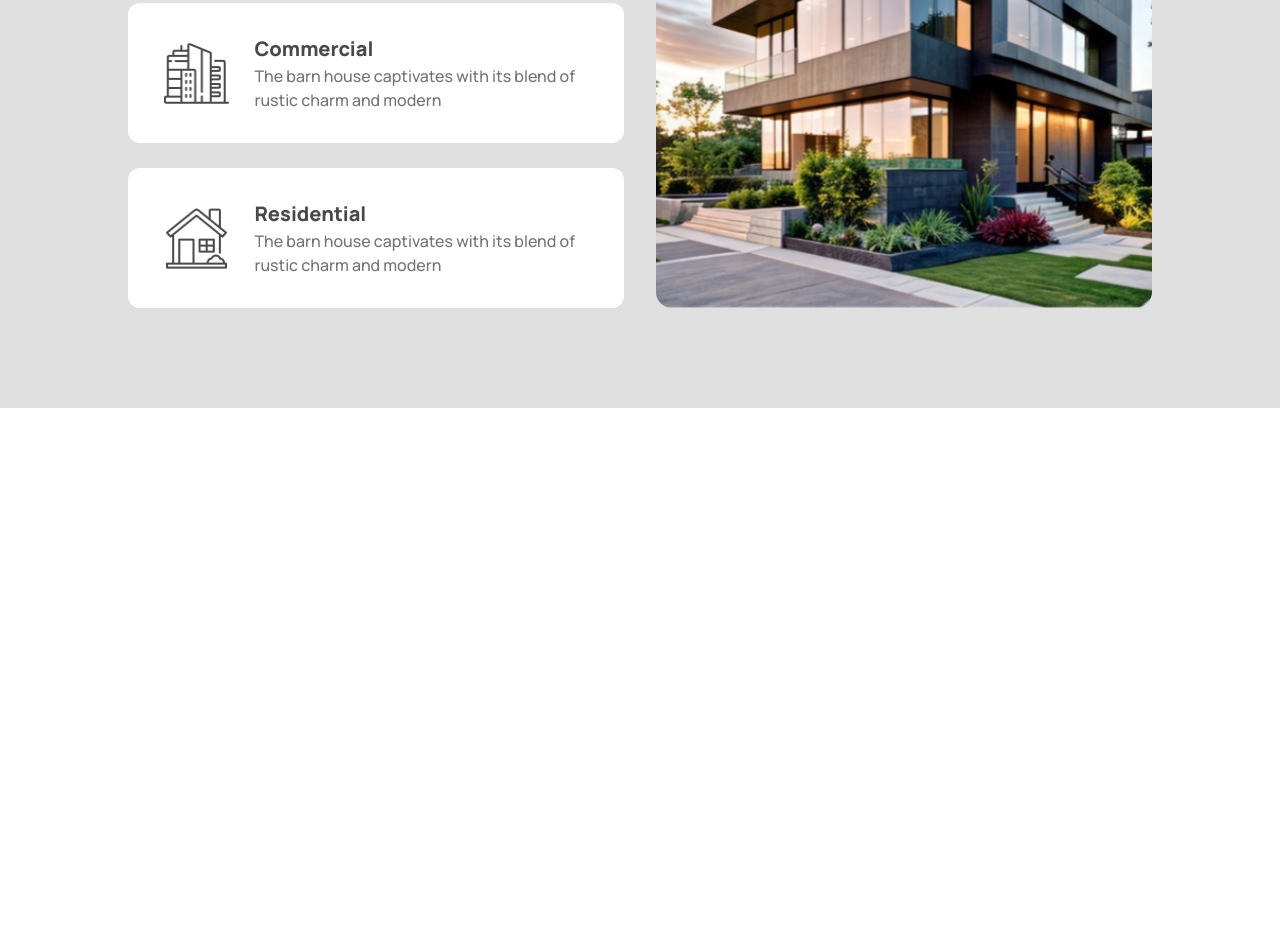
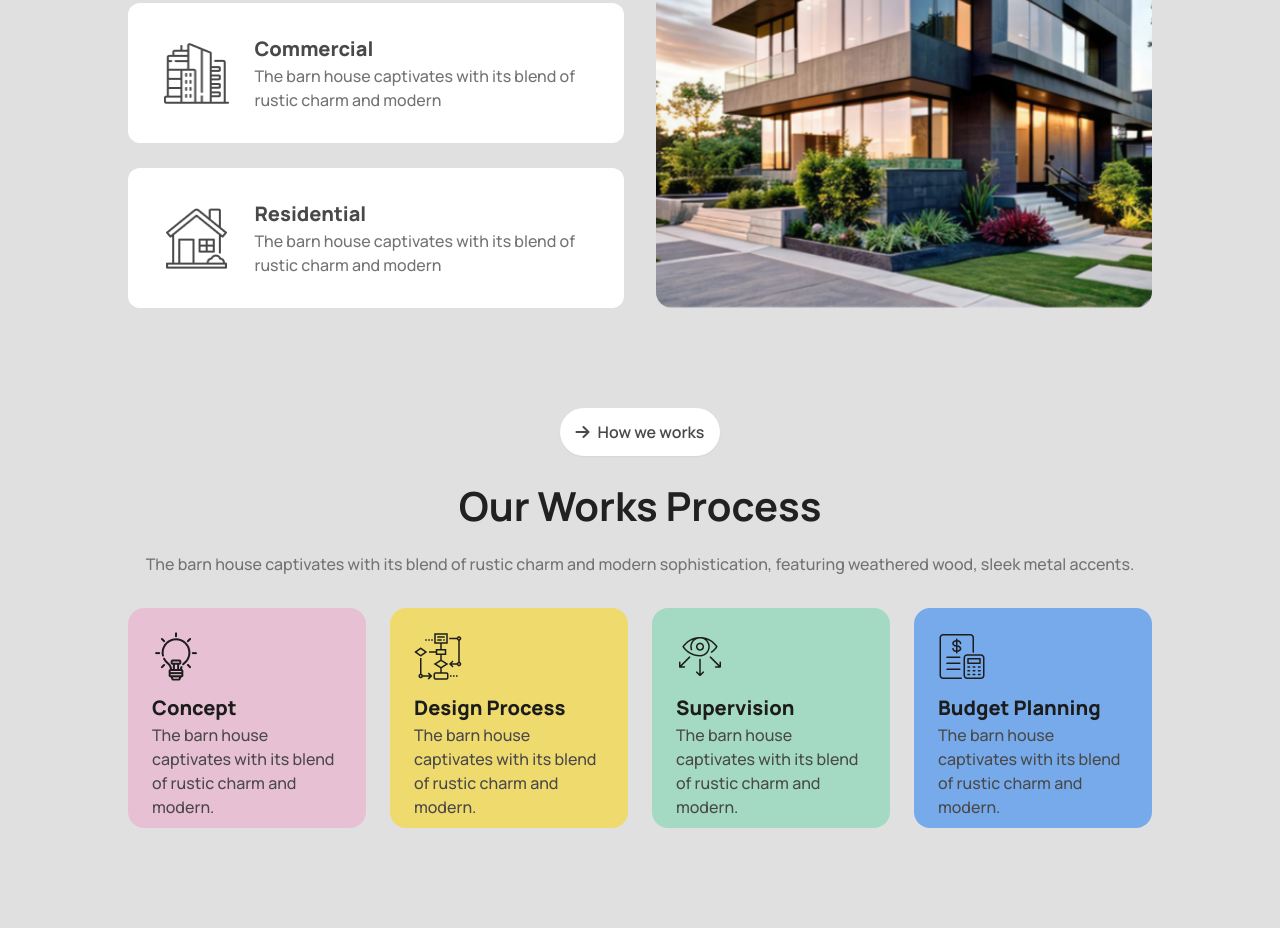
Before and after one commit to jobayerimtiaz/architect-a-3, a plain HTML site: page index.html in a window 1280 px wide. Shown: the part 1236-2164 px from the top of the page. Before the commit the page ends 1644 px from the top, so only its background shows below. Drawn offline with nearby package versions, Linux system fonts and the light colour scheme.

Commit message:
work process section

```diff
--- a/index.html
+++ b/index.html
@@ -137,6 +137,60 @@
             </div>
 
         </section>
+        <!-- works process section -->
+        <section class="bg-[#E0E0E0] w-full">
+            <div class="md:pb-[80px] pb-[5px]">
+                <div class="flex justify-center items-center">
+                    <button class="btn bg-white rounded-3xl border-none text-[1rem] text-[#494949]"><i
+                            class="fa-solid fa-arrow-right"></i> How we works</button>
+                </div>
+                <div>
+                    <h2 class="text-[#212121] text-[1.5rem] md:text-[2.5rem] font-bold text-center mt-[20px]">Our Works
+                        Process</h2>
+                    <p class="text-[#737373] font-medium text-[16px] text-center mt-[1rem] w-[90%] mx-auto">The barn
+                        house
+                        captivates with
+                        its blend
+                        of rustic charm and modern sophistication, featuring weathered wood, sleek metal accents.</p>
+                </div>
+                <div class="mt-[2rem] w-[90%] md:w-[80%] md:flex mx-auto gap-[1.5rem]">
+                    <div class="md:w-[17rem] h-[13.75rem] bg-[#E7C1D3] rounded-2xl p-[1.5rem] mb-[20px]">
+                        <img src="assets/concept.png" alt="">
+                        <h4 class="text-[#1C1C1C] text-[1.25rem] font-extrabold mt-[12px] mb[12px]">Concept</h4>
+                        <p class="text-[#494949] text-[1rem] font-medium">The barn house captivates with its blend of
+                            rustic
+                            charm and
+                            modern.</p>
+                    </div>
+                    <div class="md:w-[17rem] h-[13.75rem] bg-[#EFDA6E] rounded-2xl p-[1.5rem] mb-[20px]">
+                        <img src="assets/flow-chart.png" alt="">
+                        <h4 class="text-[#1C1C1C] text-[1.25rem] font-extrabold mt-[12px] mb[12px]">Design Process</h4>
+                        <p class="text-[#494949] text-[1rem] font-medium">The barn house captivates with its blend of
+                            rustic
+                            charm and
+                            modern.</p>
+                    </div>
+                    <div class="md:w-[17rem] h-[13.75rem] bg-[#A4DAC3] rounded-2xl p-[1.5rem] mb-[20px]">
+                        <img src="assets/vision.png" alt="">
+                        <h4 class="text-[#1C1C1C] text-[1.25rem] font-extrabold mt-[12px] mb[12px]">Supervision</h4>
+                        <p class="text-[#494949] text-[1rem] font-medium">The barn house captivates with its blend of
+                            rustic
+                            charm and
+                            modern.</p>
+                    </div>
+                    <div class="md:w-[17rem] h-[13.75rem] bg-[#77AAEA] rounded-2xl p-[1.5rem] mb-[20px]">
+                        <img src="assets/budget-planning.png" alt="">
+                        <h4 class="text-[#1C1C1C] text-[1.25rem] font-extrabold mt-[12px] mb[12px]">Budget Planning</h4>
+                        <p class="text-[#494949] text-[1rem] font-medium">The barn house captivates with its blend of
+                            rustic
+                            charm and
+                            modern.</p>
+                    </div>
+                </div>
+            </div>
+
+
+        </section>
     </main>
     <footer></footer>
 </body>
```
